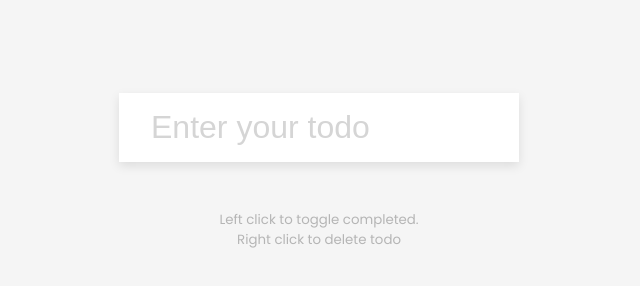
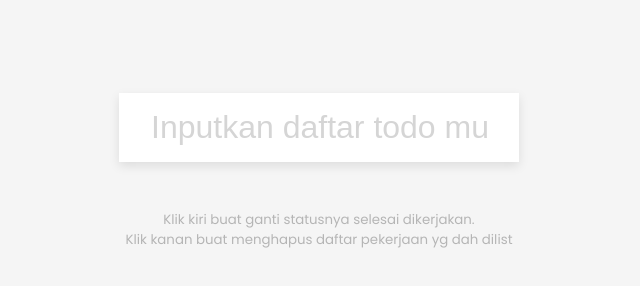
Before and after one commit to adityaharist/todo-list, a plain HTML site: page index.html in a window 1280 px wide. Shown: the part 456-742 px from the top of the page, without its empty margins (321-961 px from the left). Drawn offline with Linux system fonts and the light colour scheme.

Commit message:
nambahin README.md bikin deskripsi singkat

```diff
--- a/index.html
+++ b/index.html
@@ -9,11 +9,12 @@
   <body>
     <h1>todos</h1>
     <form id="form">
-      <input type="text" class="input" id="input" placeholder="Enter your todo" autocomplete="off">
+      <input type="text" class="input" id="input" placeholder="Inputkan daftar todo mu" autocomplete="off">
 
       <ul class="todos" id="todos"></ul>
     </form>
-    <small>Left click to toggle completed. <br> Right click to delete todo</small>
+    <!-- <small>Left click to toggle completed. <br> Right click to delete todo</small> -->
+    <small>Klik kiri buat ganti statusnya selesai dikerjakan. <br> Klik kanan buat menghapus daftar pekerjaan yg dah dilist</small>
 
     <script src="script.js"></script>
   </body>
```
Also changed, not shown: 1 other file.
